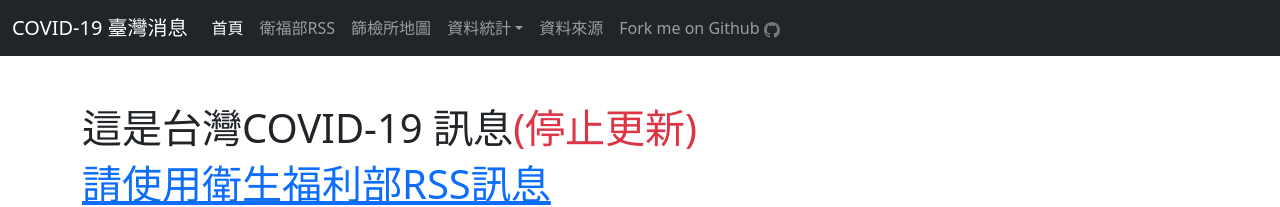
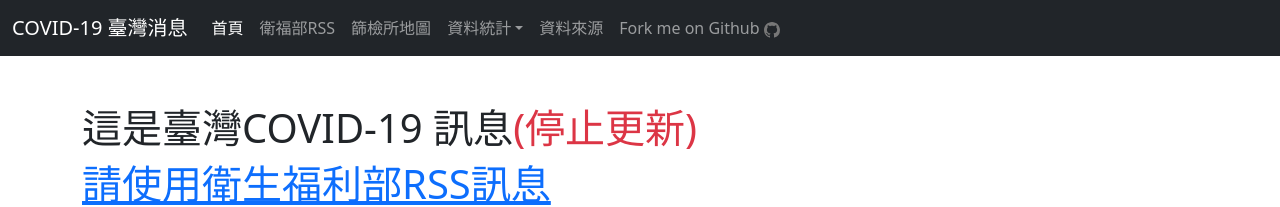
Before and after one commit to peter279k/covid19-tw-news, a Vue app in the folder web/: page / in a window 1280 px wide. Shown: the top 207 px of the page. Built offline with nearby package versions, Linux system fonts and the light colour scheme.

Commit message:
Fix typo for title on Index vue

```diff
--- a/web/src/components/Index.vue
+++ b/web/src/components/Index.vue
@@ -67,7 +67,7 @@ export default {
   },
   data() {
     return {
-      title: '這是台灣COVID-19 訊息<span class="text-danger">(停止更新)</span>',
+      title: '這是臺灣COVID-19 訊息<span class="text-danger">(停止更新)</span>',
       subTitle: '<a href="/mohwRSS">請使用衛生福利部RSS訊息</a>',
       filter: '',
     };
```
